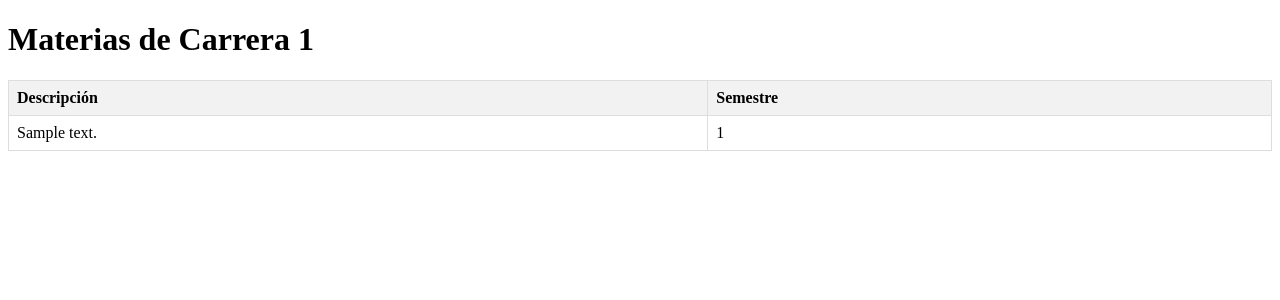
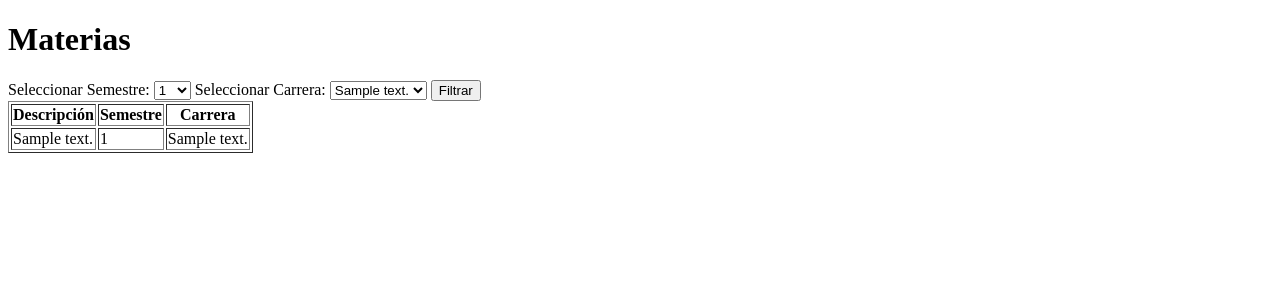
Before and after one commit to FerSanM/FCyTMap, a Django app: page /materias/ in a window 1280 px wide. Shown: the top 300 px of the page. Run offline with Django 4.2, Linux system fonts and the light colour scheme; tables that the repository leaves empty hold one stand-in row (values such as "Sample post").

Commit message:
se agrego un filtro de semestre y carrera para las materias

```diff
--- a/sim/models.py
+++ b/sim/models.py
@@ -31,6 +31,8 @@ class Carrera(models.Model):
     Descripcion = models.CharField(max_length=50)
     idFacultad = models.ForeignKey(Facultad, on_delete=models.CASCADE)
 
+    def __str__(self):
+        return f"{self.id} {self.Descripcion}"
 
 class Materia(models.Model):
     id = models.AutoField(primary_key=True)
--- a/sim/views.py
+++ b/sim/views.py
@@ -1,5 +1,5 @@
 import os
-from .models import User
+from .models import User, Carrera
 from django.http import HttpResponse
 from django.shortcuts import render, redirect
 from django.views.decorators.csrf import csrf_exempt
@@ -60,7 +60,24 @@ def sign_out(request):
     return redirect('sign_in')
 
 
+
+"""
+select de materias sin filtro
 def mostrar_materias(request):
     materias = Materia.objects.all()
-
     return render(request, 'mostrar_materias.html', {'materias': materias})
+"""
+"""
+select de materias segun semestre
+def mostrar_materias(request):
+    semestre_seleccionado = request.GET.get('semestre', 1)  # Obtener el semestre seleccionado, por defecto será 1
+    materias = Materia.objects.filter(Semestre=semestre_seleccionado)
+    return render(request, 'mostrar_materias.html',{'materias': materias, 'semestre_seleccionado': semestre_seleccionado})
+"""
+#Select con filtro de carrera y semestre
+def mostrar_materias(request):
+    semestre_seleccionado = request.GET.get('semestre', 1)
+    carrera_seleccionada = request.GET.get('carrera', 1)  # Seleccionar por defecto la carrera con ID 1
+    materias = Materia.objects.filter(Semestre=semestre_seleccionado, idCarrera=carrera_seleccionada)
+    carreras = Carrera.objects.all()
+    return render(request, 'mostrar_materias.html', {'materias': materias, 'semestre_seleccionado': semestre_seleccionado, 'carrera_seleccionada': carrera_seleccionada, 'carreras': carreras})
--- a/templates/inicio.html
+++ b/templates/inicio.html
@@ -99,7 +99,7 @@
                 <a class="nav-link active" aria-current="page" href="#">Home</a>
               </li>
               <li class="nav-item">
-                <a class="nav-link" href="#">Link</a>
+                <a class="nav-link" href="/sign-out">Cerrar Sesion</a>
               </li>
               <li class="nav-item dropdown">
                 <a class="nav-link dropdown-toggle" href="#" role="button" data-bs-toggle="dropdown" aria-expanded="false">
--- a/templates/mostrar_materias.html
+++ b/templates/mostrar_materias.html
@@ -1,31 +1,41 @@
 <!DOCTYPE html>
-<html>
+<html lang="es">
 <head>
-    <title>Materias de Carrera 1</title>
-    <style>
-        table {
-            border-collapse: collapse;
-            width: 100%;
-        }
-
-        th, td {
-            border: 1px solid #dddddd;
-            text-align: left;
-            padding: 8px;
-        }
-
-        th {
-            background-color: #f2f2f2;
-        }
-    </style>
+    <meta charset="UTF-8">
+    <meta name="viewport" content="width=device-width, initial-scale=1.0">
+    <title>Materias</title>
 </head>
 <body>
-    <h1>Materias de Carrera 1</h1>
-    <table>
+    <h1>Materias</h1>
+    <form method="get">
+        <label for="semestre">Seleccionar Semestre:</label>
+       <select name="semestre" id="semestre">
+    <option value="1" {% if semestre_seleccionado == "1" %}selected{% endif %}>1</option>
+    <option value="2" {% if semestre_seleccionado == "2" %}selected{% endif %}>2</option>
+    <option value="3" {% if semestre_seleccionado == "3" %}selected{% endif %}>3</option>
+    <option value="4" {% if semestre_seleccionado == "4" %}selected{% endif %}>4</option>
+    <option value="5" {% if semestre_seleccionado == "5" %}selected{% endif %}>5</option>
+    <option value="6" {% if semestre_seleccionado == "6" %}selected{% endif %}>6</option>
+    <option value="7" {% if semestre_seleccionado == "7" %}selected{% endif %}>7</option>
+    <option value="8" {% if semestre_seleccionado == "8" %}selected{% endif %}>8</option>
+    <option value="9" {% if semestre_seleccionado == "9" %}selected{% endif %}>9</option>
+    <option value="10" {% if semestre_seleccionado == "10" %}selected{% endif %}>10</option>
+</select>
+<label for="carrera">Seleccionar Carrera:</label>
+       <select name="carrera" id="carrera">
+    {% for carrera in carreras %}
+    <option value="{{ carrera.id }}" {% if carrera_seleccionada == carrera.id %}selected{% endif %}>{{ carrera.Descripcion }}</option>
+    {% endfor %}
+</select>
+
+        <input type="submit" value="Filtrar">
+    </form>
+    <table border="1">
         <thead>
             <tr>
                 <th>Descripción</th>
                 <th>Semestre</th>
+                <th>Carrera</th>
             </tr>
         </thead>
         <tbody>
@@ -33,6 +43,7 @@
             <tr>
                 <td>{{ materia.Descripcion }}</td>
                 <td>{{ materia.Semestre }}</td>
+                <td>{{ materia.idCarrera.Descripcion }}</td>
             </tr>
             {% endfor %}
         </tbody>
```
Also changed, not shown: templates/sign_in.html (+2 -10 lines).
